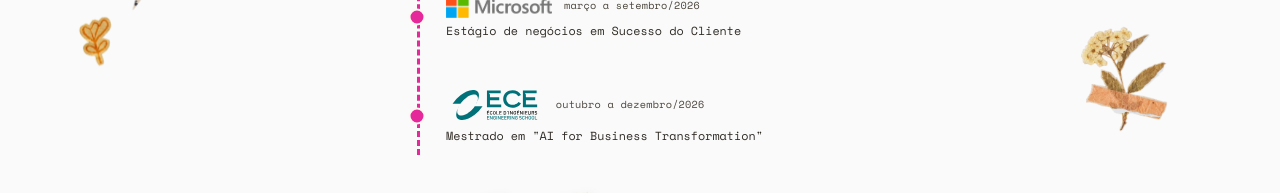
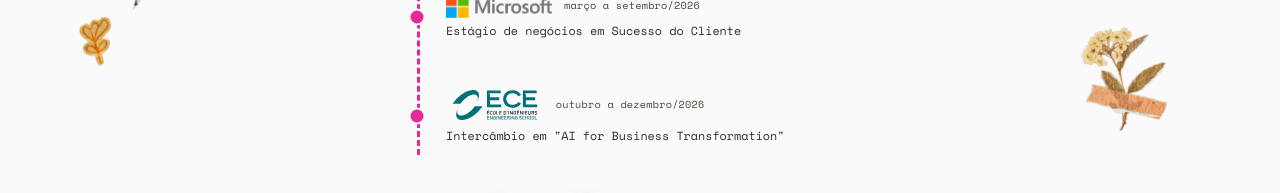
Before and after one commit to miborim/vakinha, a React (Vite) app: page / in a window 1280 px wide. Shown: the part 2200-2393 px from the top of the page. Built offline with nearby package versions, Linux system fonts and the light colour scheme.

Commit message:
Atualiza descricao da ECE: Mestrado -> Intercambio em AI for Business Transformation

```diff
--- a/src/components/Historia.jsx
+++ b/src/components/Historia.jsx
@@ -47,7 +47,7 @@ const entradas = [
     logo: withBase("/logos/logo-ece.svg"),
     logoCls: "is-ece",
     data: "outubro a dezembro/2026",
-    desc: 'Mestrado em "AI for Business Transformation"',
+    desc: 'Intercâmbio em "AI for Business Transformation"',
   },
 ];
 
```
